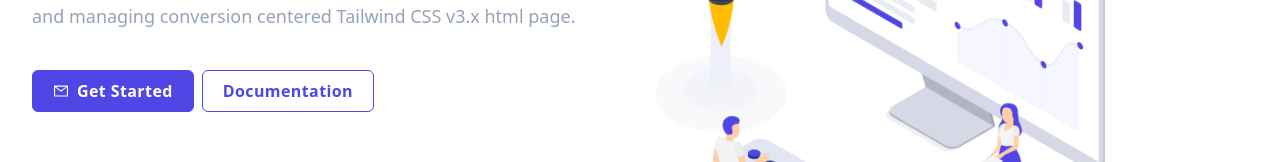
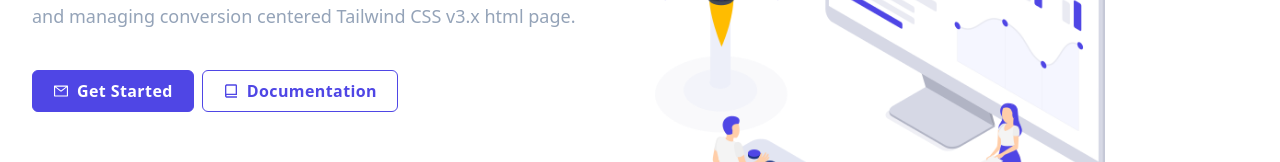
Before and after one commit to sranik28/Techwind-1, a React (Vite) app: page / in a window 1280 px wide. Shown: the part 438-600 px from the top of the page. Built offline with nearby package versions, Linux system fonts and the light colour scheme.

Commit message:
Success icon added

```diff
--- a/src/components/home/Success.jsx
+++ b/src/components/home/Success.jsx
@@ -14,7 +14,10 @@ const Success = () => {
                     <button className='inline-flex items-center px-5 py-2 mt-2 text-base font-semibold tracking-wide text-center text-white align-middle duration-500 border border-indigo-600 rounded-md hover:bg-indigo-700 hover:border-indigo-700 me-2 rb-zeplin-selected bg-primary '><span className='mr-2'>
                         <AiOutlineMail />
                     </span> Get Started</button>
-                    <button className='inline-flex items-center px-5 py-2 mt-2 text-base font-semibold tracking-wide text-center text-indigo-600 align-middle duration-500 bg-transparent border border-indigo-600 rounded-md hover:bg-primary hover:text-white'>Documentation</button>
+                    <button className='inline-flex items-center px-5 py-2 mt-2 text-base font-semibold tracking-wide text-center text-indigo-600 align-middle duration-500 bg-transparent border border-indigo-600 rounded-md hover:bg-primary hover:text-white'>
+                        <span>
+                            <svg stroke="currentColor" fill="currentColor" stroke-width="0" viewBox="0 0 24 24" class="me-2" height="1em" width="1em" xmlns="http://www.w3.org/2000/svg"><path d="M19 2H6c-1.206 0-3 .799-3 3v14c0 2.201 1.794 3 3 3h15v-2H6.012C5.55 19.988 5 19.806 5 19s.55-.988 1.012-1H21V4c0-1.103-.897-2-2-2zm0 14H5V5c0-.806.55-.988 1-1h13v12z"></path></svg>
+                        </span> Documentation</button>
                 </div>
                 <div>
                     <img src={bannerImg} className='w-[450px] object-cover h-[100%]' alt="" />
```
